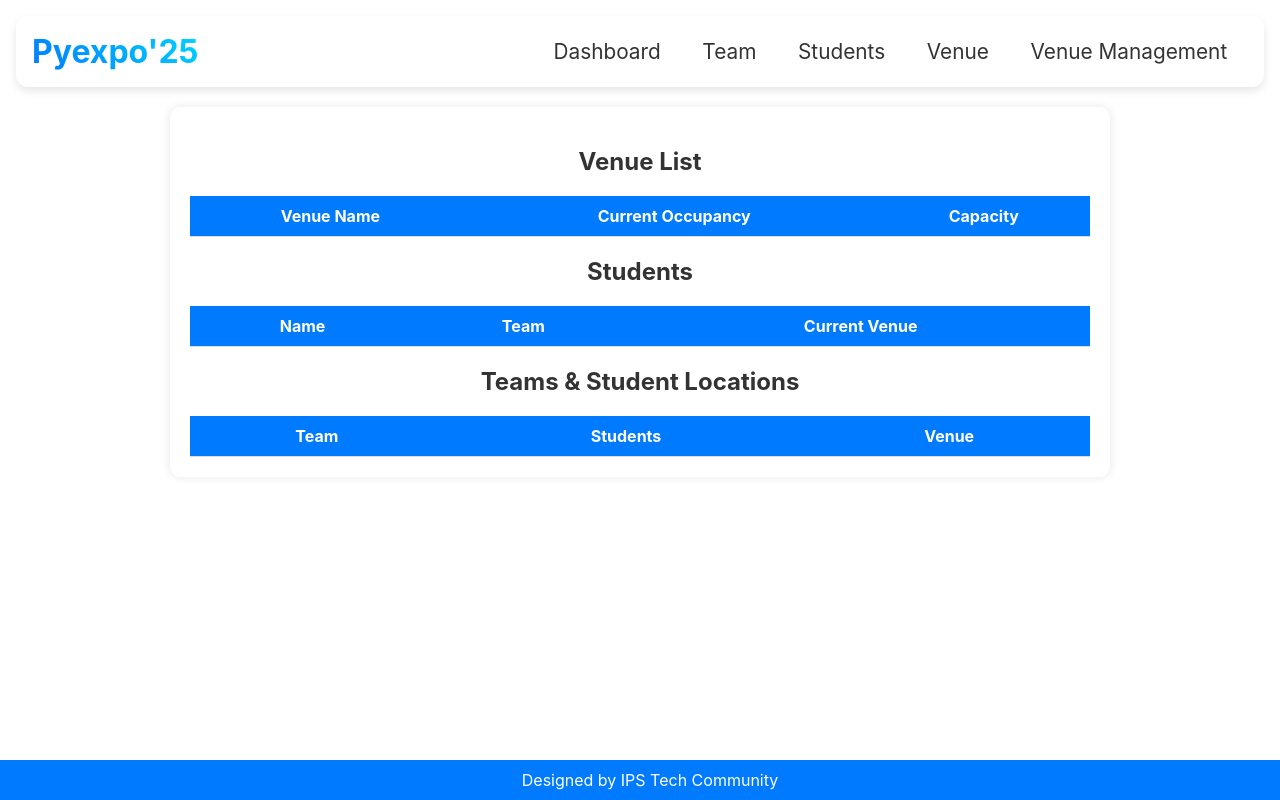
After one commit to Kite-IPS/hackathon-time-tracker-system, a Flask app: page /venue in a window 1280 px wide. The commit adds this page. Run offline with Flask 3, Linux system fonts and the light colour scheme; lists and menus that the app fills with data are empty.

Commit message:
added venue Overview page base ui and added menu for the page

```diff
--- a/app/routes.py
+++ b/app/routes.py
@@ -118,3 +118,8 @@ def teamDetails():
 @bp.route("/venue-management")
 def venue_management():
     return render_template("venueManagement.html")
+
+
+@bp.route("/venue")
+def venue():
+    return render_template("venue.html")
--- /dev/null
+++ b/app/static/css/venue.css
@@ -0,0 +1,151 @@
+:root {
+    --primary-color-light: #00d4ff;
+    --primary-color-dark: #007bff;
+    --text-color-primary: #333;
+    --text-color-secondary: #555;
+    --background-color: #ffffff;
+    --hover-color-light: #008cff;
+    --hover-color-dark: #0056b3;
+    --alert-color-light: #ff2f2f;
+    --alert-color-dark: #e60000;
+  }
+
+  /* Global Styles */
+  body {
+    background-color: var(--background-color);
+    font-family: "Inter", sans-serif;
+    margin: 0;
+    padding: 0;
+    color: var(--text-color-primary);
+  }
+/* NavBar Style Start */
+.headerContainer {
+    display: flex;
+    justify-content: space-between;
+    align-items: center;
+    padding: 1em;
+    background: var(--background-color);
+    box-shadow: 0 4px 8px rgba(0, 0, 0, 0.1);
+    border-radius: 12px;
+    margin: 1em;
+    position: relative;
+  }
+
+  #appName {
+    font-size: 2em;
+    font-weight: bold;
+    background: linear-gradient(
+      45deg,
+      var(--primary-color-dark),
+      var(--primary-color-light)
+    );
+    background-clip: text;
+    -webkit-background-clip: text;
+    -webkit-text-fill-color: transparent;
+  }
+
+  .navBar {
+    display: flex;
+    justify-content: space-between;
+    align-items: center;
+  }
+
+  .navMenu {
+    text-decoration: none;
+    color: var(--text-color-primary);
+    margin: 0 1em;
+    font-size: 1.3em;
+    transition: 0.3s;
+  }
+
+  .navMenu:hover {
+    color: var(--primary-color-dark);
+  }
+
+  /* Burger Icon */
+  .burgerIcon {
+    display: none;
+    flex-direction: column;
+    cursor: pointer;
+  }
+
+  .burgerIcon div {
+    width: 25px;
+    height: 3px;
+    background-color: var(--text-color-primary);
+    margin: 4px 0;
+  }
+
+  /* Mobile Styles */
+  @media (max-width: 768px) {
+    .navBar {
+      display: none;
+      flex-direction: column;
+      position: absolute;
+      top: 100%;
+      right: 0;
+      background: white;
+      box-shadow: 0 4px 8px rgba(0, 0, 0, 0.1);
+      border-radius: 12px;
+      padding: 1em;
+      width: 100%;
+      text-align: center;
+      font-size: 1em;
+    }
+
+    .navBar.active {
+      display: flex;
+      flex-direction: column;
+      width: 50%;
+    }
+
+    .burgerIcon {
+      display: flex;
+    }
+  }
+
+
+.container {
+    max-width: 900px;
+    margin: 20px auto;
+    background: white;
+    padding: 20px;
+    border-radius: 10px;
+    box-shadow: 0 0 10px rgba(0, 0, 0, 0.1);
+}
+
+h2 {
+    text-align: center;
+    color: #333;
+}
+
+table {
+    width: 100%;
+    border-collapse: collapse;
+    margin-top: 20px;
+}
+
+th, td {
+    padding: 10px;
+    text-align: center;
+    border-bottom: 1px solid #ddd;
+}
+
+th {
+    background-color: #007bff;
+    color: white;
+}
+
+tbody tr:hover {
+    background-color: #f1f1f1;
+}
+
+.footer {
+    text-align: center;
+    padding: 10px;
+    background-color: #007bff;
+    color: white;
+    position: fixed;
+    width: 100%;
+    bottom: 0;
+}
--- /dev/null
+++ b/app/templates/venue.html
@@ -0,0 +1,74 @@
+<!DOCTYPE html>
+<html lang="en">
+  <head>
+    <meta charset="UTF-8" />
+    <meta name="viewport" content="width=device-width, initial-scale=1.0" />
+    <link rel="stylesheet" href="/static/css/venue.css" />
+    <script src="/static/js/venueManagement.js" defer></script>
+    <title>Venue Overview</title>
+  </head>
+  <body>
+    <!-- Navbar -->
+    <div class="header">
+      <div class="headerContainer">
+        <div id="appName">Pyexpo'25</div>
+        <div class="burgerIcon" onclick="toggleMenu()">
+          <div></div>
+          <div></div>
+          <div></div>
+        </div>
+        <div class="navBar">
+          <a class="navMenu" href="/">Dashboard</a>
+          <a class="navMenu" href="team">Team</a>
+          <a class="navMenu" href="students">Students</a>
+          <a class="navMenu" href="venue">Venue</a>
+          <a class="navMenu" href="venue-management">Venue Management</a>
+        </div>
+      </div>
+    </div>
+    <!-- Main Content -->
+    <div class="container">
+      <h2>Venue List</h2>
+      <table class="venue-table">
+        <thead>
+          <tr>
+            <th>Venue Name</th>
+            <th>Current Occupancy</th>
+            <th>Capacity</th>
+          </tr>
+        </thead>
+        <tbody id="venueList"></tbody>
+      </table>
+
+      <h2>Students</h2>
+      <table class="student-table">
+        <thead>
+          <tr>
+            <th>Name</th>
+            <th>Team</th>
+            <th>Current Venue</th>
+          </tr>
+        </thead>
+        <tbody id="studentList"></tbody>
+      </table>
+
+      <h2>Teams & Student Locations</h2>
+      <table class="team-table">
+        <thead>
+          <tr>
+            <th>Team</th>
+            <th>Students</th>
+            <th>Venue</th>
+          </tr>
+        </thead>
+        <tbody id="teamList"></tbody>
+      </table>
+    </div>
+
+    <footer>
+      <div class="footer">
+        <div class="footerContentText">Designed by IPS Tech Community</div>
+      </div>
+    </footer>
+  </body>
+</html>
--- a/app/templates/venueManagement.html
+++ b/app/templates/venueManagement.html
@@ -21,7 +21,8 @@
           <a class="navMenu" href="/">Dashboard</a>
           <a class="navMenu" href="team">Team</a>
           <a class="navMenu" href="students">Students</a>
-          <a class="navMenu" href="venue-management">Venue</a>
+          <a class="navMenu" href="venue">Venue</a>
+          <a class="navMenu" href="venue-management">Venue Management</a>
         </div>
       </div>
     </div>
```
Also changed, not shown: app/static/js/venue.js (added, +79 -0 lines), app/templates/index.html (+14 -9 lines), app/templates/students.html (+10 -12 lines), app/templates/team.html (+6 -8 lines), app/templates/teamDetails.html (+25 -18 lines).
